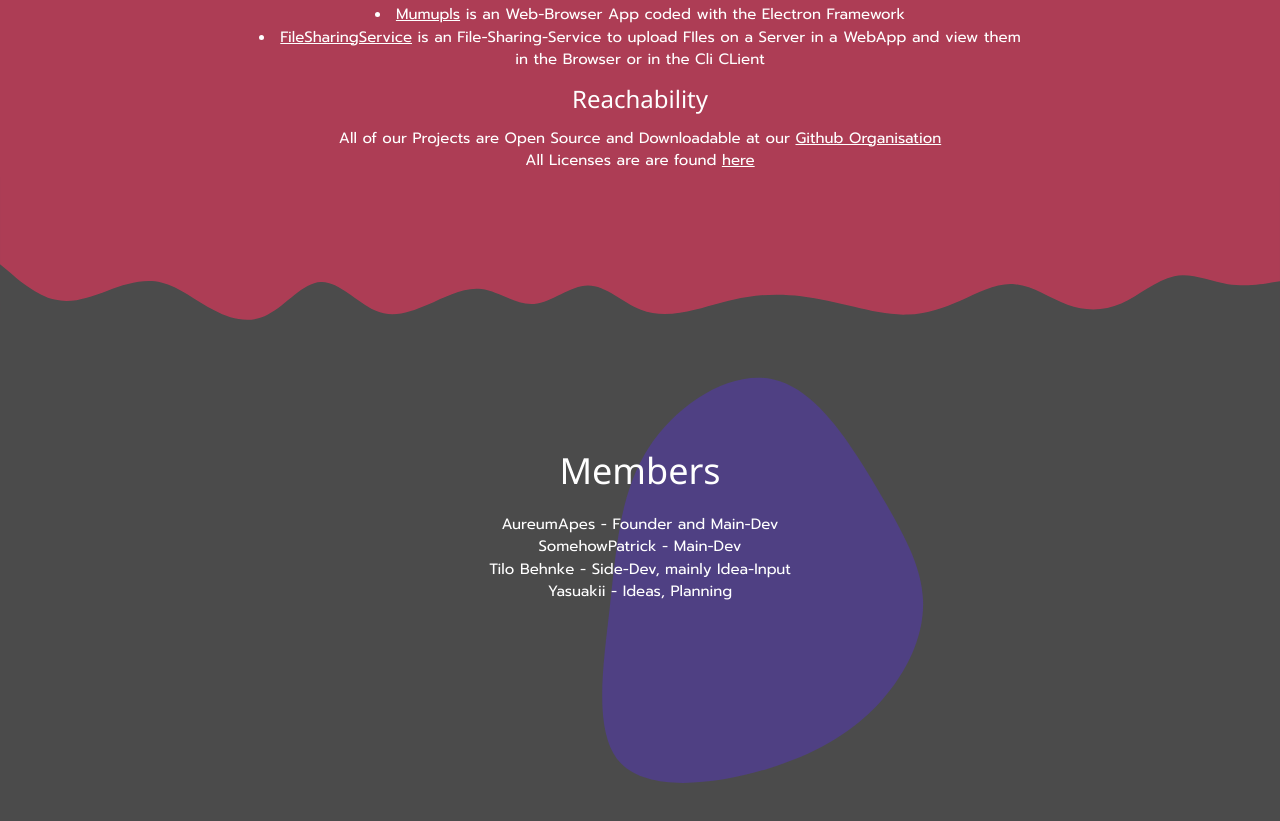
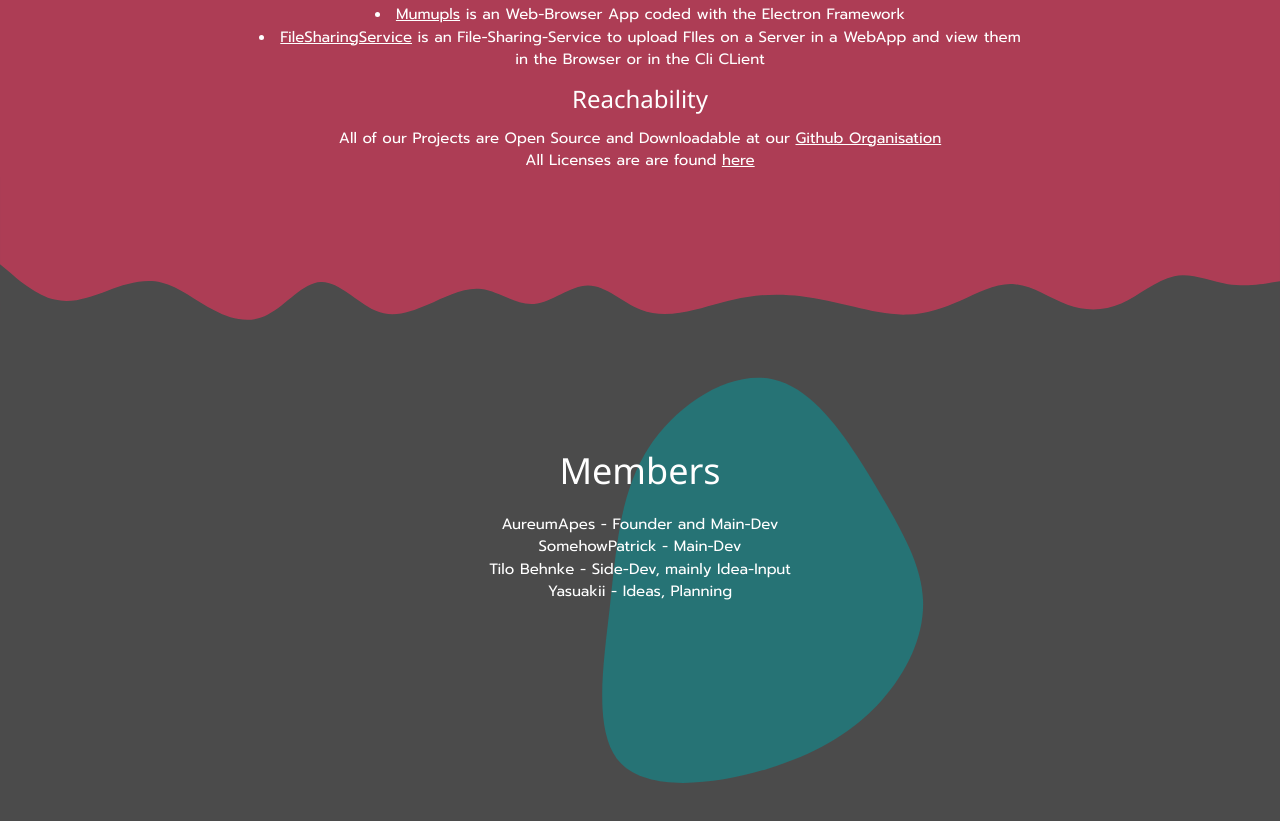
Before and after one commit to Amiraxoba/Amiraxoba.github.io, a plain HTML site: page index.html in a window 1280 px wide. Shown: the part 1323-2144 px from the top of the page. Drawn offline with nearby package versions, Linux system fonts and the light colour scheme; a script that the page names is missing.

Commit message:
Update index.html

```diff
--- a/index.html
+++ b/index.html
@@ -74,7 +74,7 @@
             <g transform="translate(499.7671161398958 288.29061051410974)">
                 <path id="blob1"
                     d="M88.5 -105.5C113.3 -63.6 131.2 -31.8 132.2 1.1C133.3 33.9 117.5 67.9 92.7 95.7C67.9 123.5 33.9 145.3 -14.8 160.1C-63.6 175 -127.3 182.9 -154.1 155.1C-180.9 127.3 -171 63.6 -164.5 6.5C-158 -50.7 -155 -101.4 -128.2 -143.2C-101.4 -185 -50.7 -218 -9.4 -208.6C31.8 -199.2 63.6 -147.3 88.5 -105.5"
-                    fill="#4f4083"></path>
+                    fill="#267375"></path>
             </g>
             <g transform="translate(481.52983549309187 229.4244590731937)">
                 <path style="visibility: hidden;" id="blob2"
```
